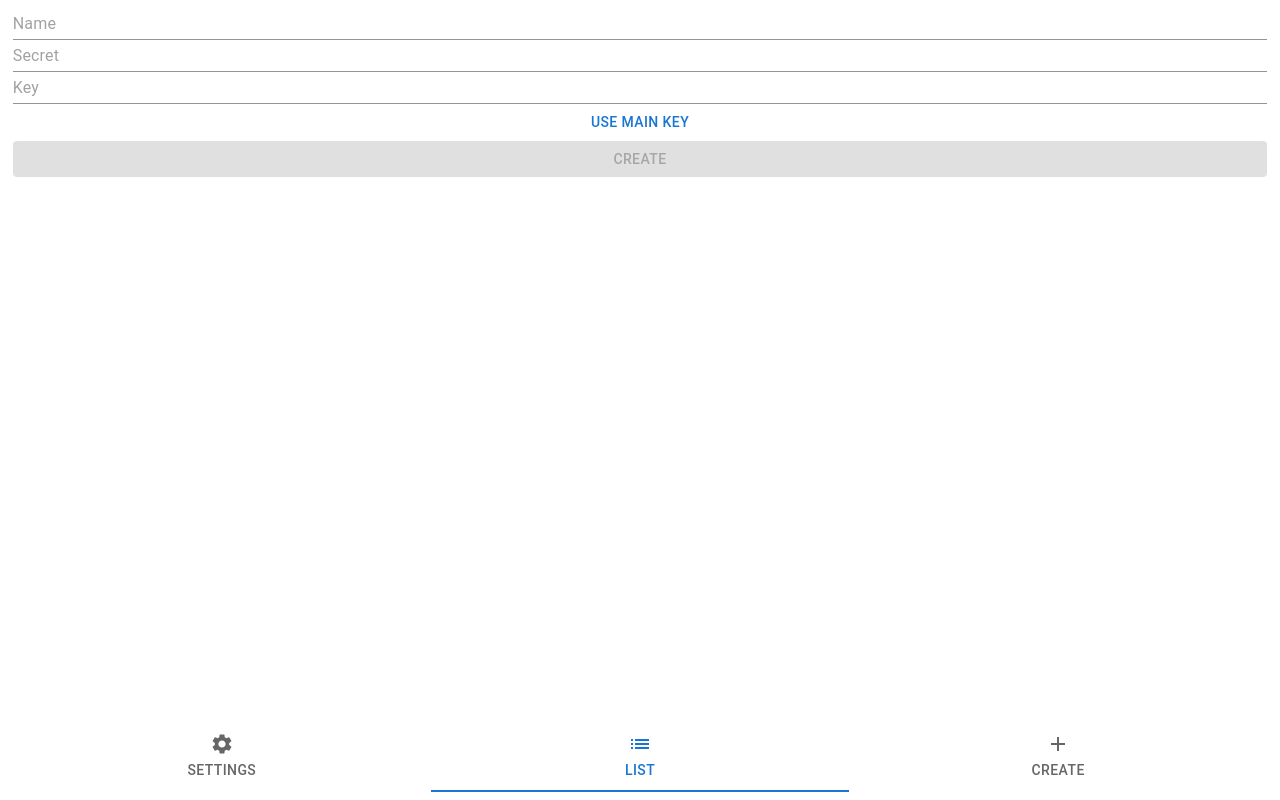
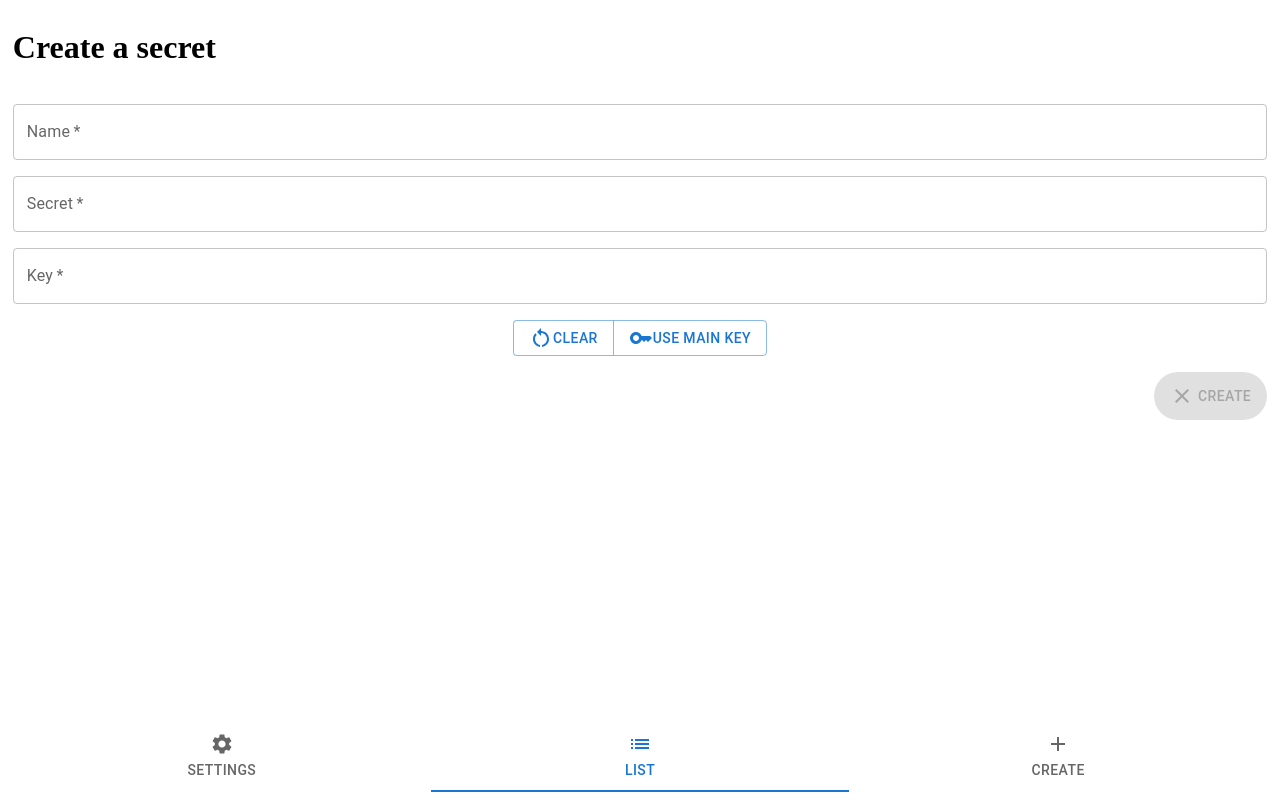
Before and after one commit to jcmsj/sekre-web, a React (Vite) app: page /new in a window 1280 px wide. Built offline with nearby package versions, Linux system fonts and the light colour scheme.

Commit message:
Feat: Remove clear signal prop, synchronize input values with state variables. Layout improvements

```diff
--- a/src/routes/Create.jsx
+++ b/src/routes/Create.jsx
@@ -1,4 +1,5 @@
-import { Button, Input } from "@mui/material"
+import { Check as CheckIcon, Clear as ClearIcon, Key as KeyIcon, RestartAlt } from "@mui/icons-material"
+import { Button, ButtonGroup, Fab, TextField } from "@mui/material"
 import { useEffect } from "react"
 import { useState } from "react"
 import { db } from "../db"
@@ -10,20 +11,16 @@ import useClear from "../lib/useClear"
  */
 const style = {
     display: "flex",
-    flexDirection: "column"
+    flexDirection: "column",
+    rowGap: "2vh"
 }
 
-export default function CreationPage({ clearSignal }) {
+export default function CreationPage(props) {
     const [name, setName] = useState("")
     const [secret, setSecret] = useState("")
     const [key, setKey] = useState("")
-    const onCreate = e => {
-        db.secrets.add({ name, secret: encrypt(secret)(key) })
-    }
-    const [isInvalid, setValidty] = useState(false)
-    useEffect(() => {
-        clear()
-    }, [clearSignal])
+    const clear = useClear(setName, setSecret, setKey)
+    const [isInvalid, setValidty] = useState(true)
 
     useEffect(() => {
         setValidty(
@@ -31,27 +28,63 @@ export default function CreationPage({ clearSignal }) {
         )
     }, [name, secret, key])
 
-    const clear = useClear(setName, setSecret, setKey)
+    const onCreate = async (e) => {
+        await db.secrets.add({ name, secret: encrypt(secret)(key) })
+        clear()
+    }
+
     return <form style={style}>
-        <Input
-            placeholder="Name"
+        <h1>Create a secret</h1>
+        <InputOutline
+            label="Name"
             onInput={e => setName(e.target.value)}
-        ></Input>
-        <Input
-            placeholder="Secret"
+            value={name}
+        ></InputOutline>
+        <InputOutline
+            label="Secret"
             type="password"
+            name="password-new"
+            value={secret}
             onInput={e => setSecret(e.target.value)}
-        ></Input>
-        <Input
-            placeholder="Key"
+        ></InputOutline>
+        <InputOutline
+            label="Key"
             type="password"
+            name="password-new"
+            value={key}
             onInput={e => setKey(e.target.value)}
-        ></Input>
-        <Button>Use main key</Button>
-        <Button
-            variant="contained"
+        ></InputOutline>
+        <ButtonGroup
+            style={{ alignSelf: "center" }}
+        >
+            <Button onClick={clear}>
+                <RestartAlt />
+                Clear
+            </Button>
+            <Button>
+                <KeyIcon />
+                Use main key
+            </Button>
+
+        </ButtonGroup>
+        <Fab
+            variant="extended"
             onClick={onCreate}
-            disabled={isInvalid}>Create
-        </Button>
+            disabled={isInvalid}
+            style={{ alignSelf: "flex-end" }}
+            color="primary"
+        >
+            {isInvalid ? <ClearIcon /> : <CheckIcon />}
+            &nbsp;Create
+        </Fab>
     </form>
 }
+
+
+function InputOutline(props) {
+    return <TextField
+        required
+        variant="outlined"
+        {...props}
+    />
+}
```
Also changed, not shown: doc/roadmap.md (+4 -4 lines).
